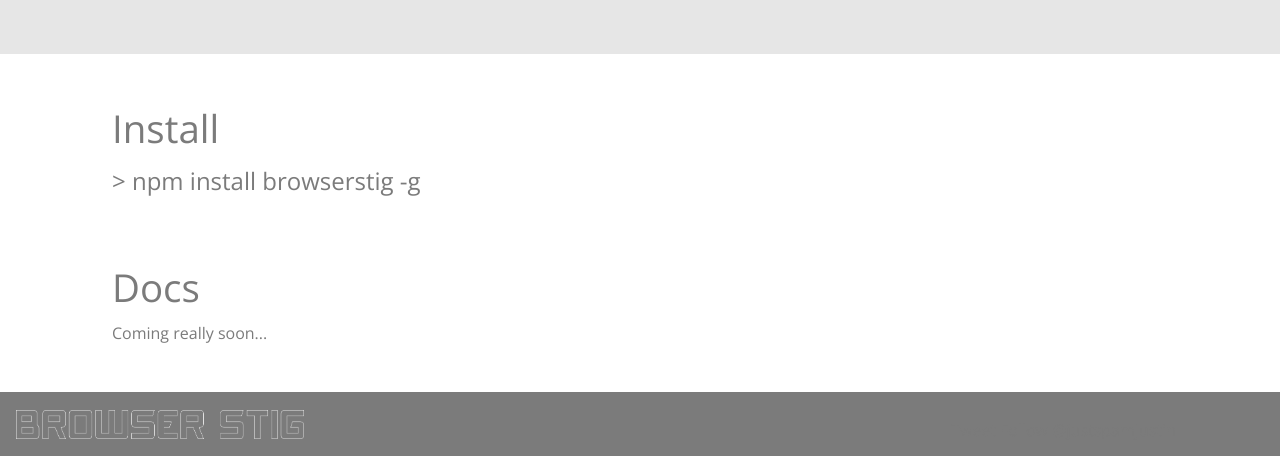
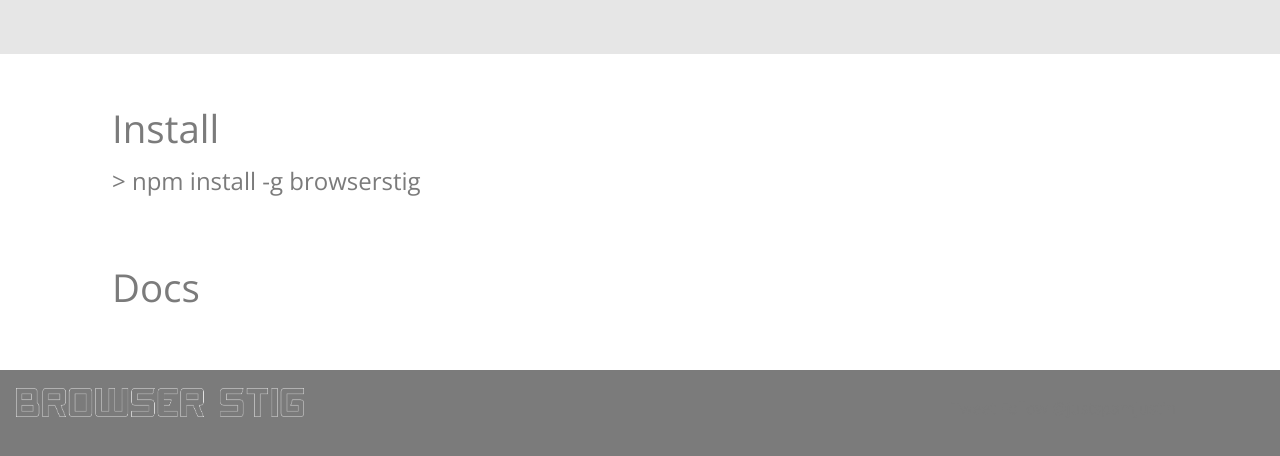
Before and after one commit to justspamjustin/BrowserStig, a website: page index.html in a window 1280 px wide. Shown: the part 1231-1687 px from the top of the page. After the commit the page ends 1665 px from the top, so only its background shows below. Drawn offline with nearby package versions, Linux system fonts and the light colour scheme; grey boxes are pictures that could not be loaded.

Commit message:
Minor change to install docs

```diff
--- a/index.html
+++ b/index.html
@@ -59,13 +59,12 @@
 <div id="install" class="install">
   <div class="inner-width margin-centered padded-section">
     <h1>Install</h1>
-    <h2 class="command-line_text">npm install browserstig -g</h2>
+    <h2 class="command-line_text">npm install -g browserstig</h2>
   </div>
 </div>
 <div id="docs" class="docs">
   <div class="inner-width margin-centered padded-section">
     <h1>Docs</h1>
-    Coming really soon...
   </div>
 </div>
 <footer class="site-footer">
```
